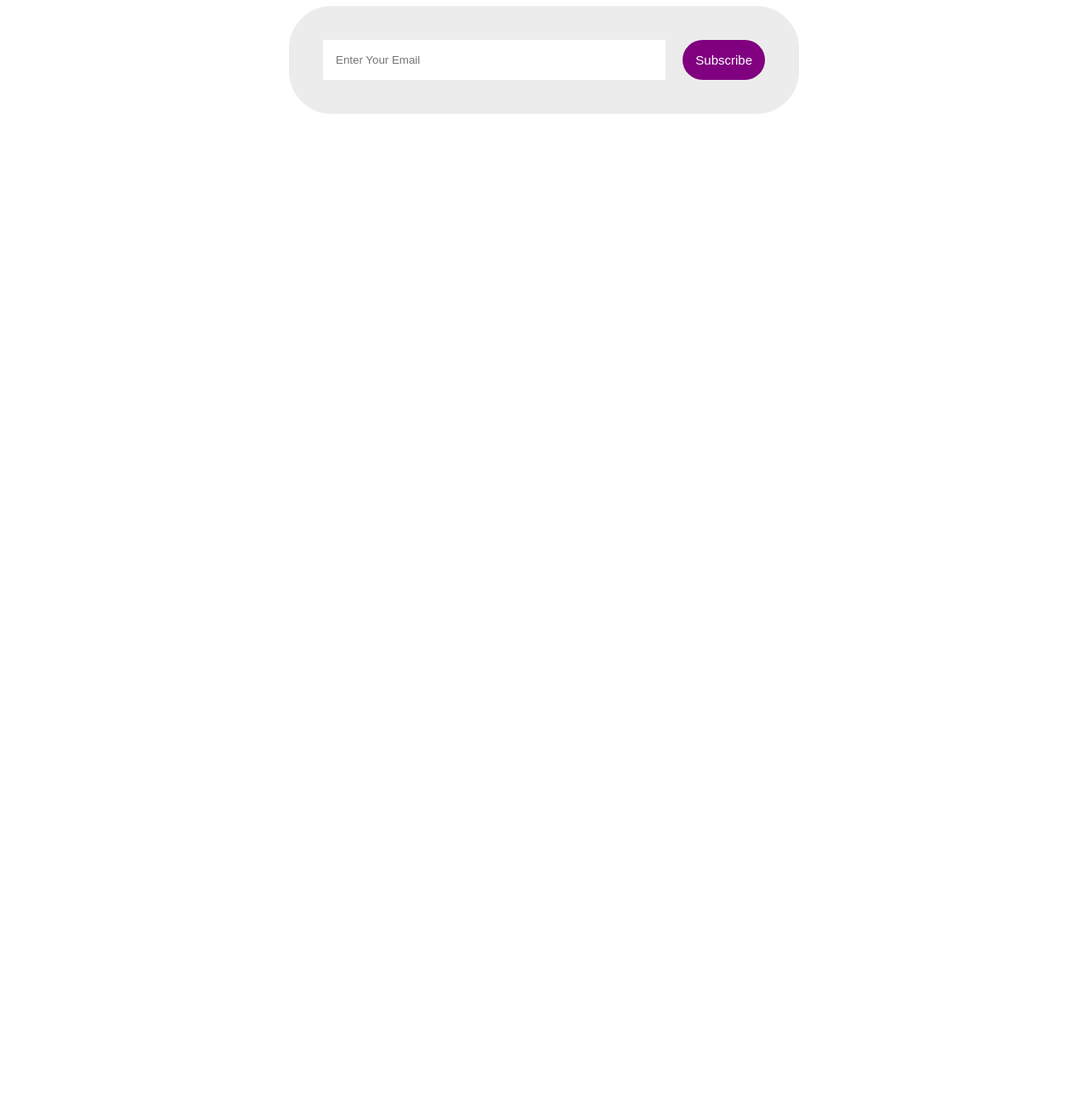
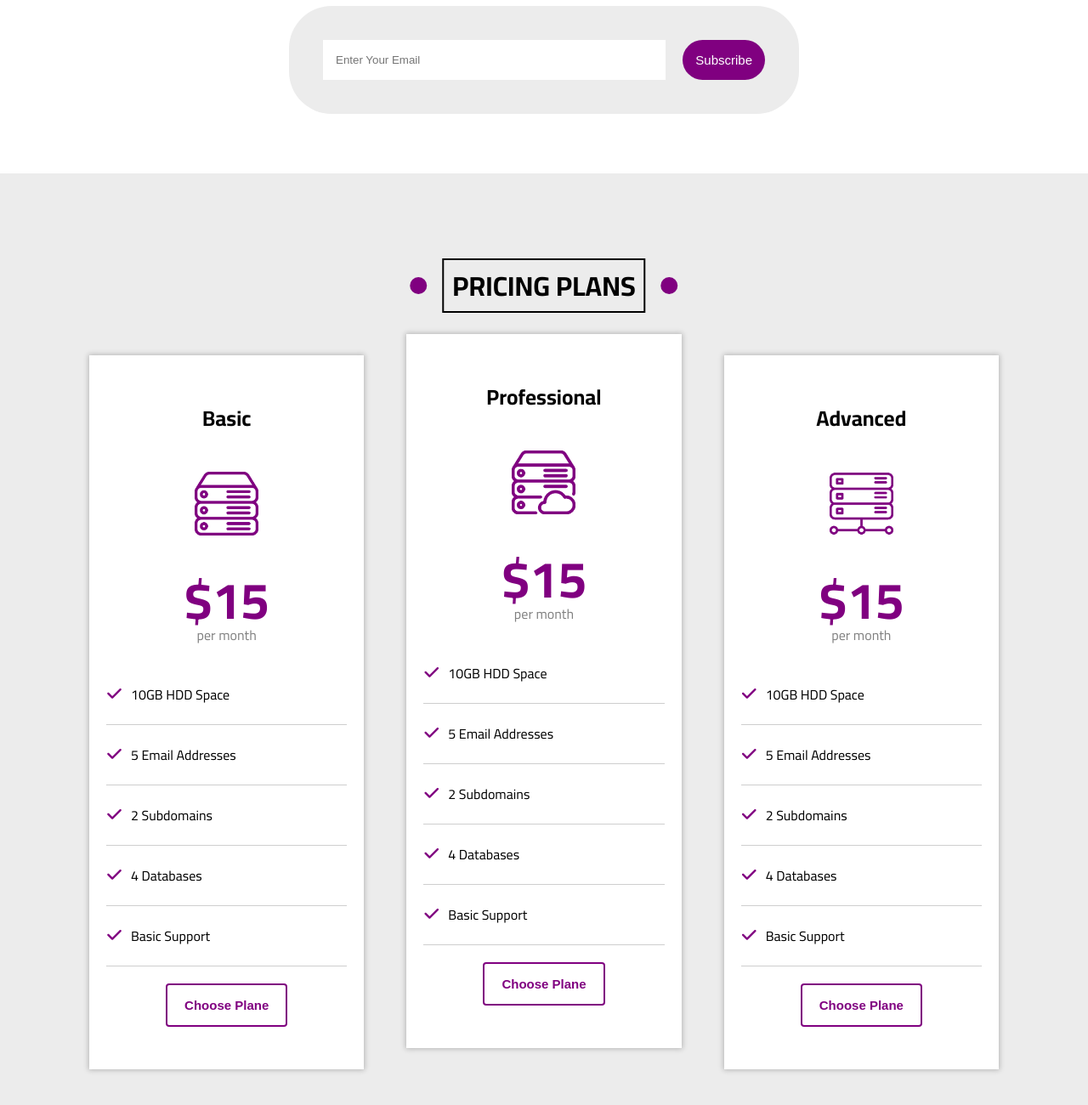
Before and after one commit to NoorHaan25/Template3, a plain HTML site: page index.html in a window 1280 px wide. Shown: the part 9145-10445 px from the top of the page at 85% size. Before the commit the page ends 9349 px from the top, so only its background shows below. Drawn offline with Linux system fonts and the light colour scheme.

Commit message:
pricing-plans

```diff
--- a/css/Template3.css
+++ b/css/Template3.css
@@ -1143,3 +1143,129 @@ header .container ul li > a:hover::before{
     }
 }
 /***************************************************************/
+.pricing-plans{
+    padding-top: 50px;
+    padding-bottom: 50px;
+    background-color: #ececec;
+
+}
+.pricing-plans .levels{
+    padding-top: 50px;
+    display: grid;
+    grid-template-columns: repeat(auto-fill , minmax(260px , 1fr));
+    gap: 50px;
+}
+.pricing-plans .levels .level{
+    background-color: white;
+    padding:50px 20px;
+    box-shadow: 0 0 6px 1px #0000003b;
+    position: relative;
+}
+.pricing-plans .levels .level::after{
+    content: "";
+    position: absolute;
+    top: 0;
+    left: 0;
+    width: 100%;
+    height: 50%;
+    background-image: linear-gradient(to left , white 50%, #ececec7a 50%);
+    background-position: right bottom;
+    background-size: 200% 100%;
+    transition: 0.3s;
+}
+.pricing-plans .levels .level:hover::after{
+    background-position:left bottom ;
+}
+.pricing-plans .levels .level::before{
+    content: "";
+    position: absolute;
+    top: 50%;
+    left: 0;
+    width: 100%;
+    height: 50%;
+    background-image: linear-gradient(to right , white 50%, #ececec7a 50%);
+    background-position: left bottom;
+    background-size: 200% 100%;
+    transition: 0.3s;
+}
+.pricing-plans .levels .level:hover::before{
+    background-position:right bottom ;
+}
+.pricing-plans .levels .level:nth-child(2){
+    position: relative;
+    top: -25px;
+}
+.pricing-plans .levels .level .content{
+    display: flex;
+    flex-direction: column;
+    align-items: center;
+    position: relative;
+    z-index: 1;
+}
+.pricing-plans .levels .level img{
+    width: 75px;
+    padding: 20px 0;
+}
+.pricing-plans .levels .level .content > h1{
+    font-size: 25px;
+    padding: 0 0 20px;
+}
+
+.pricing-plans .levels .level .content > div{
+    font-size: 60px;
+    font-weight: 700;
+    color: purple;
+}
+.pricing-plans .levels .level .content > span{
+    position: absolute;
+    bottom: 0;
+    color: gray;
+}
+.pricing-plans .levels .level span{
+    display: block;
+    padding: 20px 0 0;
+    position: relative;
+    z-index: 1;
+}
+.pricing-plans .levels .level span span{
+    padding: 20px 0;
+    font-size: 16px;
+    border-bottom: 1px solid #cecece;
+}
+.pricing-plans .levels .level span span::before{
+    font-size: 19px;
+    content: "\f00c";
+    font-family: "Font Awesome 5 Free";
+    left: 0;
+    top: 0;
+    font-weight: bolder;
+    padding-right: 10px;
+    color: purple;
+}
+.pricing-plans .levels .level .button{
+    display: flex;
+    justify-content: center;
+    padding: 20px 0 0;
+}
+.pricing-plans .levels .level .button button{
+    padding:15px 20px;
+    border-radius: 4px;
+    border: 2px solid purple;
+    background-color: white;
+    transition: 0.3s;
+    cursor: pointer;
+    position: relative;
+    z-index: 1;
+}
+.pricing-plans .levels .level .button button:hover{
+    background-color: purple;
+}
+.pricing-plans .levels .level .button button a{
+    font-size: 15px;
+    color: purple;
+    font-weight: bold;
+    transition: 0.3s;
+}
+.pricing-plans .levels .level .button button:hover a{
+    color: white;
+}
--- a/index.html
+++ b/index.html
@@ -662,5 +662,68 @@
             </div>
         </div>
     </div>
+    <!--**************************************************************************************************************************-->
+    <div class="pricing-plans">
+        <div class="container">
+            <h1>PRICING PLANS</h1>
+            <div class="levels">
+                <div class="level">
+                    <div class="content">
+                        <h1>Basic</h1>
+                        <img src="./images/hosting-basic.png" alt="hosting-basic">
+                        <div>$15</div>
+                        <span>per month</span>
+                    </div>
+                    <span>
+                        <span>10GB HDD Space</span>
+                        <span>5 Email Addresses</span>
+                        <span>2 Subdomains</span>
+                        <span>4 Databases</span>
+                        <span>Basic Support</span>
+                    </span>
+                    <div class="button">
+                        <button><a href="#">Choose Plane</a></button>
+                    </div>
+                </div>
+                <div class="level">
+                    <div class="content">
+                        <h1>Professional</h1>
+                        <img src="./images/hosting-professional.png" alt="hosting-professional">
+                        <div>$15</div>
+                        <span>per month</span>
+                    </div>
+                    <span>
+                        <span>10GB HDD Space</span>
+                        <span>5 Email Addresses</span>
+                        <span>2 Subdomains</span>
+                        <span>4 Databases</span>
+                        <span>Basic Support</span>
+                    </span>
+                    <div class="button">
+                        <button><a href="#">Choose Plane</a></button>
+                    </div>
+
+                </div>
+                <div class="level">
+                    <div class="content">
+                        <h1>Advanced</h1>
+                        <img src="./images/hosting-advanced.png" alt="hosting-advanced">
+                        <div>$15</div>
+                        <span>per month</span>
+                    </div>
+                    <span>
+                        <span>10GB HDD Space</span>
+                        <span>5 Email Addresses</span>
+                        <span>2 Subdomains</span>
+                        <span>4 Databases</span>
+                        <span>Basic Support</span>
+                    </span>
+                    <div class="button">
+                        <button><a href="#">Choose Plane</a></button>
+                    </div>
+                </div>
+            </div>
+        </div>
+    </div>
 </body>
 </html>
```
Also changed, not shown: images/hosting-advanced.png (added), images/hosting-basic.png (added), images/hosting-professional.png (added).
